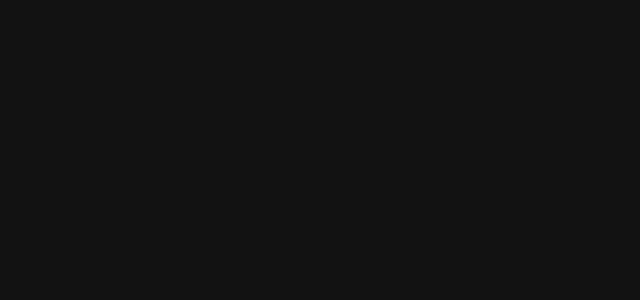
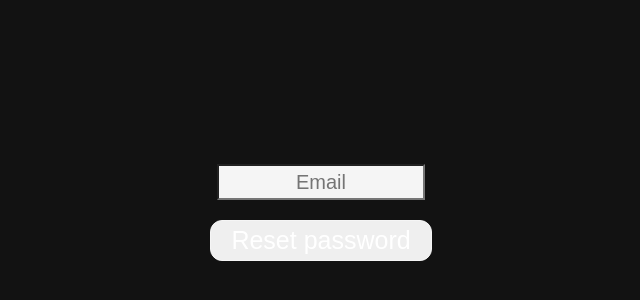
Before and after one commit to SebWester/band-hub, a React (Vite) app: page /reset-password in a window 1280 px wide. Before the commit this address had no page. Shown: the part 190-490 px from the top of the page, without its empty margins (319-959 px from the left). Built offline with nearby package versions, Linux system fonts and the light colour scheme.

Commit message:
feat: add password reset page and  basic routing and styling

```diff
--- a/src/App.tsx
+++ b/src/App.tsx
@@ -2,6 +2,7 @@
 import Start from "./pages/Start";
 import Login from "./pages/Login";
 import Signup from "./pages/Signup";
+import ResetPassword from "./pages/ResetPass";
 import "./App.css";
 
 function App() {
@@ -11,6 +12,7 @@
         <Route path="/" element={<Start />} />
         <Route path="/login" element={<Login />} />
         <Route path="/signup" element={<Signup />} />
+        <Route path="/reset-password" element={<ResetPassword />} />
 
         {/* Add protected routes below */}
       </Routes>
--- a/src/pages/Login.tsx
+++ b/src/pages/Login.tsx
@@ -87,7 +87,7 @@
           Not a member yet? Join us
         </Link>
       </div>
-      <Link className="forgotPassword" to="/signup">
+      <Link className="forgotPassword" to="/reset-password">
         Forgot your password?
       </Link>
       {/* {error && <p className="error">{error}</p>} */}
--- /dev/null
+++ b/src/pages/ResetPass.tsx
@@ -0,0 +1,41 @@
+import { useState } from "react";
+import { useNavigate } from "react-router-dom";
+import Input from "../components/Input";
+
+function ResetPassword() {
+  const [email, setEmail] = useState("");
+  const navigate = useNavigate();
+
+  // Add async and API request
+  const handleReset = (e: React.FormEvent<HTMLFormElement>) => {
+    e.preventDefault();
+    console.log(email);
+    navigate("/login");
+  };
+
+  const handleInput = (e: React.ChangeEvent<HTMLInputElement>) => {
+    const { value } = e.target;
+    setEmail(value);
+
+    console.log(email);
+  };
+
+  return (
+    <div>
+      <form className="resetPassword" onSubmit={handleReset}>
+        <Input
+          type="email"
+          name="email"
+          placeholder="Email"
+          value={email}
+          onChange={handleInput}
+        />
+        <button className="submitReset" type="submit">
+          Reset password
+        </button>
+      </form>
+    </div>
+  );
+}
+
+export default ResetPassword;
--- a/src/pages/Signup.tsx
+++ b/src/pages/Signup.tsx
@@ -1,3 +1,5 @@
+import { Link } from "react-router-dom";
+import { useNavigate } from "react-router-dom";
 import { useState } from "react";
 import Input from "../components/Input";
 
@@ -8,6 +10,7 @@
     password: "",
     repeatPassword: "",
   });
+  const navigate = useNavigate();
 
   const handleInput = (e: React.ChangeEvent<HTMLInputElement>) => {
     const { name, value } = e.target;
@@ -17,6 +20,8 @@
   const handleSignup = (e: React.FormEvent<HTMLFormElement>) => {
     e.preventDefault();
     console.log(user);
+    // API + await ok response before navigating to login
+    navigate("/login");
   };
 
   return (
@@ -52,9 +57,12 @@
         />
 
         <button className="submit" type="submit">
-          Login
+          Sign up
         </button>
       </form>
+      <Link className="goBack" to="/">
+        Back to start
+      </Link>
     </div>
   );
 }
--- a/src/styles/login.css
+++ b/src/styles/login.css
@@ -63,3 +63,40 @@
 .forgotPassword:hover {
   transform: scale(1.1);
 }
+
+.goBack {
+  margin-top: 20px;
+  text-decoration: none;
+  color: white;
+  display: inline-block;
+  transition: transform 0.2s ease;
+}
+
+.goBack:hover {
+  transform: scale(1.2);
+}
+
+.resetPassword {
+  width: 500px;
+  display: flex;
+  flex-direction: column;
+  align-items: center;
+}
+
+.submitReset {
+  color: white;
+  width: fit-content;
+  border: 1px solid whitesmoke;
+  border-radius: 12px;
+  font-size: 25px;
+  padding: 5px 20px 5px 20px;
+  text-decoration: none;
+  margin-top: 15px;
+}
+
+.submitReset:hover {
+  color: whitesmoke;
+  background-color: rgba(255, 255, 255, 0.2);
+  transform: scale(1.1);
+  cursor: pointer;
+}
```
